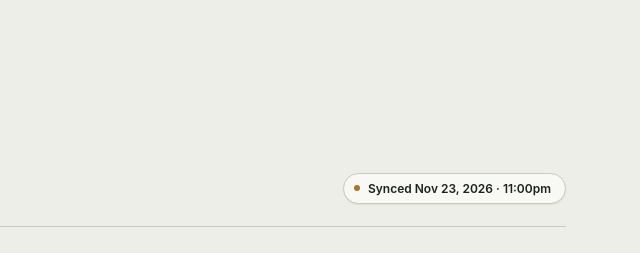
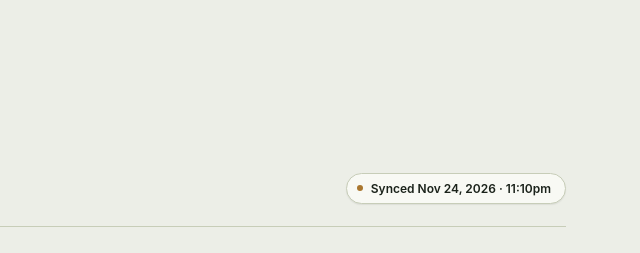
Before and after one commit to icono-clast/OpsLedger, a plain HTML site: page tasks.html in a window 1280 px wide. Shown: the top 253 px of the page, 640-1280 px from the left. Drawn offline with Linux system fonts and the light colour scheme.

Commit message:
Nightly data refresh — 2026-11-24 23:10

```diff
--- a/tasks.html
+++ b/tasks.html
@@ -165,7 +165,7 @@
       <h1>Tasks</h1>
       <div class="subtitle">How well today-list items get estimated and finished, reconciled each evening. Initiatives (grouping related tasks) are coming &mdash; this page will grow.</div>
     </div>
-    <div class="period-badge"><span class="dot"></span>Synced Nov 23, 2026 &middot; 11:00pm</div>
+    <div class="period-badge"><span class="dot"></span>Synced Nov 24, 2026 &middot; 11:10pm</div>
   </div>
 
   <div class="hero-banner">
```
Also changed, not shown: time-detail.html (+1 -1 lines), time-kantata.html (+1 -1 lines), time-stats.html (+1 -1 lines).
